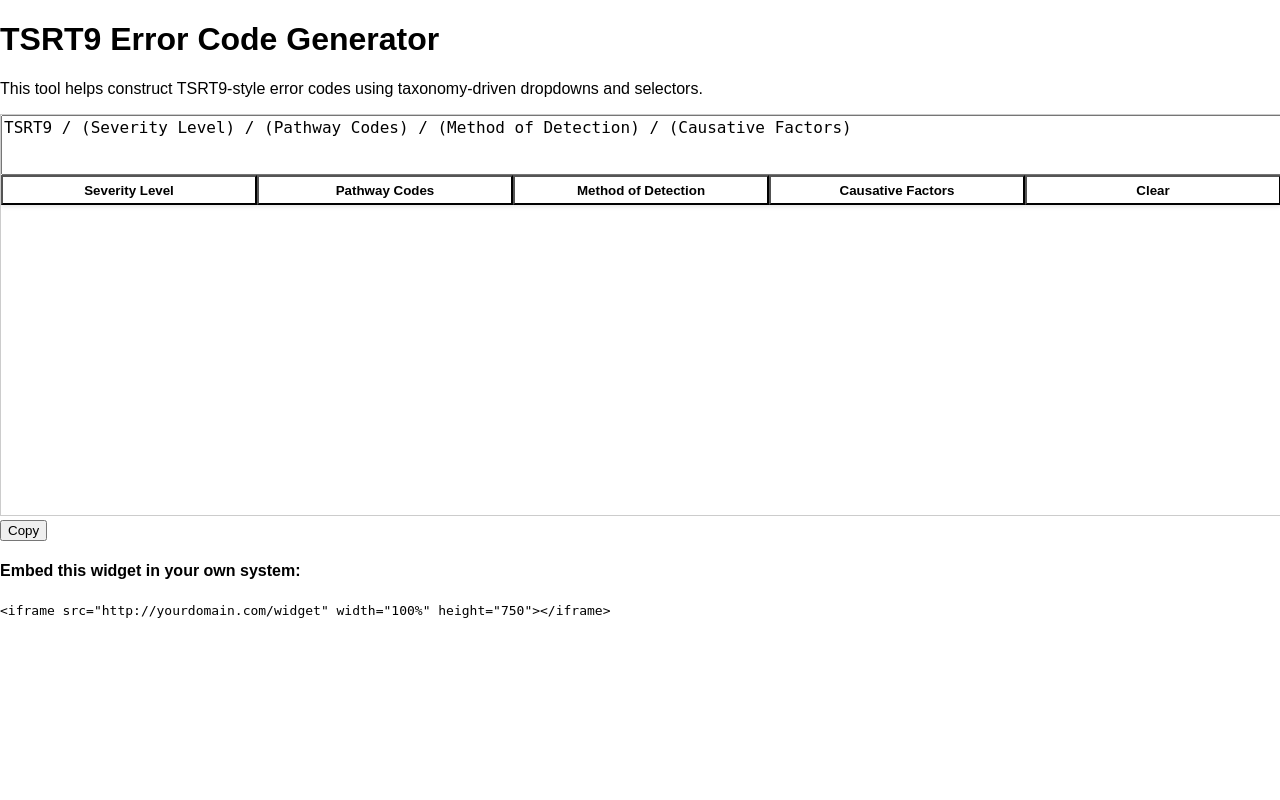
After one commit to Cotterilla12/TSRT9-Web-Widget, a Flask app: page /TSRT9 in a window 1280 px wide. The commit adds this page. Run offline with Flask 3, Linux system fonts and the light colour scheme.

Commit message:
Essentially completely finished it

```diff
--- a/app.py
+++ b/app.py
@@ -46,11 +46,6 @@ severityLevels = LoadData("Severity Levels.csv")
 
 app = Flask(__name__)
 
-@app.route("/widget")
-def widget():
-    message = "Welcome to the Department Widget!"
-    return render_template("widget.html")
-
 @app.route("/api/severity")
 def api_severity():
     return jsonify(severityLevels)
@@ -72,9 +67,25 @@ def api_causative(category):
         return jsonify(sorted(list(causativeFactors.keys()), key = lambda x: int(x.split(":")[0])))
     return jsonify(causativeFactors[category])
 
+@app.route("/TSRT9/<path:code>")
+@app.route("/TSRT9")
 @app.route("/")
-def home():
-    return redirect(url_for("widget"))
+def home(code = ""):
+    code = code.replace(" ", "")
+    return render_template("home.html", initialCode = code)
+
+@app.route("/widget/TSRT9/<path:code>")
+@app.route("/widget/TSRT9")
+@app.route("/widget")
+def widget(code = ""):
+    code = code.replace(" ", "")
+    return render_template("widget.html", initialCode = code)
+
+@app.route("/widget/<taxonomy>/TSRT9/<path:code>")
+@app.route("/widget/<taxonomy>")
+def widgetSingle(taxonomy, code = ""):
+    code = code.replace(" ", "")
+    return render_template("widget.html", singleTaxonomy=taxonomy, initialCode=code)
 
 if __name__ == "__main__":
     app.run(debug=True)
--- a/static/style.css
+++ b/static/style.css
@@ -1,9 +1,11 @@
 html, body {
     height: 100%;
     margin: 0;
+    padding: 0;
     display: flex;
     flex-direction: column;
     overflow: hidden;
+    font-family: sans-serif;
 }
 
 /* ──────────────── TOP SECTION ──────────────── */
--- /dev/null
+++ b/templates/home.html
@@ -0,0 +1,47 @@
+<!-- templates/home.html -->
+<!DOCTYPE html>
+<html lang="en">
+<head>
+    <meta charset="UTF-8">
+    <title>TSRT9 Error Code Generator</title>
+    <link rel="stylesheet" href="{{ url_for('static', filename='style.css') }}">
+    <style>
+        html, body {
+            overflow: auto !important;
+        }
+        iframe {
+            width: 100%;
+            height: 400px;
+            border: 1px solid #ccc;
+        }
+    </style>
+</head>
+<body>
+    <div class="container">
+        <h1>TSRT9 Error Code Generator</h1>
+        <p>This tool helps construct TSRT9-style error codes using taxonomy-driven dropdowns and selectors.</p>
+        {% if initialCode %}
+            <iframe id="widgetIframe" src="/widget/TSRT9/{{ initialCode|urlencode }}"></iframe>
+        {% else %}
+            <iframe id="widgetIframe" src="/widget"></iframe>
+        {% endif %}
+        <button onclick="requestValueFromWidget()">Copy</button>
+        <h4>Embed this widget in your own system:</h4>
+        <code>&lt;iframe src="http://yourdomain.com/widget" width="100%" height="750"&gt;&lt;/iframe&gt;</code>
+    </div>
+    <script>
+        function requestValueFromWidget() {
+            const iframe = document.getElementById("widgetIframe");
+            // Send a message to the widget requesting its value
+            iframe.contentWindow.postMessage({ action: "getValue" }, "*");
+        }
+
+        window.addEventListener("message", function(event) {
+            // Validate event.origin here in a production app for security.
+            if (event.data && event.data.action === "sendValue") {
+                navigator.clipboard.writeText(event.data.value);
+            }
+        });
+      </script>
+</body>
+</html>
--- a/templates/widget.html
+++ b/templates/widget.html
@@ -8,16 +8,23 @@
 <body>
     <div class="top-container">
         <div class="textbox-wrapper">
+            {% if initialCode %}
+                <textarea id="mainTextBox" readonly>{{initialCode}}</textarea>
+            {% else %}
                 <textarea id="mainTextBox" readonly>TSRT9 / (Severity Level) / (Pathway Codes) / (Method of Detection) / (Causative Factors)</textarea>
+            {% endif %}
         </div>
     </div>
 
     <div class="button-container">
         <div class="button-row">
-            <button id="SLBtn" onclick="showSeverityOptions()">Severity Level</button>
+            {% if not singleTaxonomy %}
+                <button id="SLBtn" onclick="showSLOptions()">Severity Level</button>
                 <button id="PCBtn" onclick="showPCOptions()">Pathway Codes</button>
-            <button id="MoDBtn" onclick="showMoDOptions()">Method of Detection</button>
+                <button id="MDBtn" onclick="showMDOptions()">Method of Detection</button>
                 <button id="CFBtn" onclick="showCFOptions()">Causative Factors</button>
+            {% endif %}
+
             <button id="ClearBtn" onclick="clearText()">Clear</button>
         </div>
     </div>
@@ -35,7 +42,7 @@
     </div>
 
     <script>
-        function showSeverityOptions() {
+        function showSLOptions() {
             document.getElementById("taxonomyMenu").style.display = 'none';
             const menu = document.getElementById("taxonomyMenuSingle");
             menu.innerHTML = 'Loading Severity Levels';
@@ -119,7 +126,7 @@
             document.getElementById("rightContent").innerHTML = '';
             const menu = document.getElementById("leftContent");
             menu.innerHTML = 'Loading Pathway Code Categories';
-            document.getElementById("taxonomyMenu").style.display = 'block';
+            document.getElementById("taxonomyMenu").style.display = 'flex';
             toggleMenuButtons("PCBtn");
 
             fetch("/api/pathwaycodes")
@@ -196,43 +203,57 @@
             let placeholder = "";
             if (taxonomy == "PC"){
                 placeholder = "(Pathway Codes)";
-            } else if (taxonomy == "MoD"){
+            } else if (taxonomy == "MD"){
                 placeholder = "(Method of Detection)";
             } else if (taxonomy == "CF"){
                 placeholder = "(Causative Factors)";
             }
 
-            let MoDPoint = -1
+            if ("{{ singleTaxonomy|default('') }}".trim() != ""){
+                let prefix = "";
+                if (taxonomy == "MD"){
+                    prefix = "MD";
+                }
+
+                if (tb.value == placeholder){
+                    tb.value = prefix + code;
+                } else {
+                    tb.value = sortCodes(tbList.concat(prefix + code)).join(" / ");
+                }
+                return;
+            }
+
+            let MDPoint = -1
             for (let i = 3; i < tbList.length; i++){
                 if (tbList[i].includes("MD") || tbList[i].includes("(Method of Detection)")){
-                    MoDPoint = i;
+                    MDPoint = i;
                     break;
                 }
             }
 
             let levelTax = tbList.slice(0, 2);
-            let PCTax = tbList.slice(2, MoDPoint);
-            let MoDTax = tbList[MoDPoint];
-            let CFTax = tbList.slice(MoDPoint + 1);
+            let PCTax = tbList.slice(2, MDPoint);
+            let MDTax = tbList[MDPoint];
+            let CFTax = tbList.slice(MDPoint + 1);
 
             let taxonomyToEdit = [];
             if (taxonomy == "PC"){
                 taxonomyToEdit = PCTax;
-            } else if (taxonomy == "MoD"){
-                taxonomyToEdit = MoDTax;
+            } else if (taxonomy == "MD"){
+                taxonomyToEdit = MDTax;
             } else if (taxonomy == "CF"){
                 taxonomyToEdit = CFTax;
             }
 
-            if (taxonomyToEdit.length == 1 && taxonomyToEdit[0] == placeholder && taxonomy != "MoD"){
+            if (taxonomyToEdit.length == 1 && taxonomyToEdit[0] == placeholder && taxonomy != "MD"){
                 taxonomyToEdit = [];
             }
 
-            if(addBool && taxonomy != "MoD"){
+            if(addBool && taxonomy != "MD"){
                 if (!taxonomyToEdit.includes(code)){
                     taxonomyToEdit = sortCodes(taxonomyToEdit.concat(code));
                 }
-            } else if (addBool && taxonomy == "MoD"){
+            } else if (addBool && taxonomy == "MD"){
                 taxonomyToEdit = "MD" + code;
             } else {
                 const index = taxonomyToEdit.indexOf(code);
@@ -246,11 +267,11 @@
 
             let fullTaxonomy = []
             if (taxonomy == "PC"){
-                fullTaxonomy = levelTax.concat(sortCodes(taxonomyToEdit), MoDTax, sortCodes(CFTax));
-            } else if (taxonomy == "MoD"){
+                fullTaxonomy = levelTax.concat(sortCodes(taxonomyToEdit), MDTax, sortCodes(CFTax));
+            } else if (taxonomy == "MD"){
                 fullTaxonomy = levelTax.concat(sortCodes(PCTax), taxonomyToEdit, sortCodes(CFTax));
             } else if (taxonomy == "CF"){
-                fullTaxonomy = levelTax.concat(sortCodes(PCTax), MoDTax, sortCodes(taxonomyToEdit));
+                fullTaxonomy = levelTax.concat(sortCodes(PCTax), MDTax, sortCodes(taxonomyToEdit));
             }
 
             tb.value = fullTaxonomy.join(" / ")
@@ -312,14 +333,14 @@
             return splitCodes.map(parts => prefix + parts[1] + parts[2]);
         }
 
-        function showMoDOptions() {
+        function showMDOptions() {
             document.getElementById("taxonomyMenuSingle").style.display = 'none';
             document.getElementById("leftContent").innerHTML = '';
             document.getElementById("rightContent").innerHTML = '';
             const menu = document.getElementById("leftContent");
             menu.innerHTML = 'Loading Method of Detection Categories';
-            document.getElementById("taxonomyMenu").style.display = 'block';
-            toggleMenuButtons("MoDBtn");
+            document.getElementById("taxonomyMenu").style.display = 'flex';
+            toggleMenuButtons("MDBtn");
 
             fetch("/api/pathwaycodes")
                 .then(res => res.json())
@@ -331,10 +352,10 @@
 
                         const button = document.createElement("button");
                         button.textContent = category[1];
-                        button.id = "btnMoDCategory" + category[1].replace(/\s+/g, "");
+                        button.id = "btnMDCategory" + category[1].replace(/\s+/g, "");
                         button.classList.add("toggle-button");
                         button.onclick = () => {
-                            displayMoDcategory(category[1]);
+                            displayMDcategory(category[1]);
                             toggleButtons(button.id, "leftContent");
                         }
 
@@ -348,7 +369,7 @@
                 });
         }
 
-        function displayMoDcategory(category){
+        function displayMDcategory(category){
             const menu = document.getElementById("rightContent");
             menu.innerHTML = 'Loading Methods of Detection';
 
@@ -369,7 +390,7 @@
                         button.classList.add("toggle-button");
                         button.id = "btn" + code;
                         button.onclick = () => {
-                            addRemoveCode(code, "MoD", true);
+                            addRemoveCode(code, "MD", true);
                             toggleButtons(button.id, "rightContent");
                         }
 
@@ -397,7 +418,7 @@
             document.getElementById("rightContent").innerHTML = '';
             const menu = document.getElementById("leftContent");
             menu.innerHTML = 'Loading Causative Factor Categories';
-            document.getElementById("taxonomyMenu").style.display = 'block';
+            document.getElementById("taxonomyMenu").style.display = 'flex';
             toggleMenuButtons("CFBtn");
 
             fetch("/api/causativefactors")
@@ -470,7 +491,7 @@
             const sections = {
                 SL: ["(Severity Level)", "SLBtn"],
                 PC: ["(Pathway Codes)", "PCBtn"],
-                MoD: ["(Method of Detection)", "MoDBtn"],
+                MD: ["(Method of Detection)", "MDBtn"],
                 CF: ["(Causative Factors)", "CFBtn"]
             };
 
@@ -485,12 +506,74 @@
         }
 
         function clearText() {
+            let taxonomy = "{{ singleTaxonomy|default('') }}".toUpperCase();
+
+            if (taxonomy == ""){
                 document.getElementById("mainTextBox").value =
                     "TSRT9 / (Severity Level) / (Pathway Codes) / (Method of Detection) / (Causative Factors)";
-            document.getElementById("taxonomyMenuSingle").style.display = 'none';
-            document.getElementById("taxonomyMenu").style.display = 'none';
                     toggleMenuButtons("ClearBtn");
+                return;
             }
+
+            let taxSL = "{{ SLTaxonomy|default('(Severity Level)') }}";
+            let taxPC = "{{ PCTaxonomy|default('(Pathway Codes)') }}";
+            let taxMD = "{{ MDTaxonomy|default('(Method of Detection)') }}";
+            let taxCF = "{{ SLTaxonomy|default('(Causative Factors)') }}";
+
+            if (taxonomy == "SL"){
+                document.getElementById("mainTextBox").value = taxSL.trim();
+            } else if (taxonomy == "PC"){
+                document.getElementById("mainTextBox").value = taxPC.trim();
+            } else if (taxonomy == "MD"){
+                document.getElementById("mainTextBox").value = taxMD.trim();
+            } else if (taxonomy == "CF"){
+                document.getElementById("mainTextBox").value = taxCF.trim();
+            }
+        }
+
+        window.addEventListener("message", function(event) {
+            // Optionally, validate event.origin here.
+            if (event.data && event.data.action === "getValue") {
+                const value = document.getElementById("mainTextBox").value;
+                window.parent.postMessage({ action: "sendValue", value: value }, "*");
+            }
+        });
+
+        function sanitizeText(text, taxonomy = "") {
+            let taxSL = "{{ SLTaxonomy|default('(Severity Level)') }}";
+            let taxPC = "{{ PCTaxonomy|default('(Pathway Codes)') }}";
+            let taxMD = "{{ MDTaxonomy|default('(Method of Detection)') }}";
+            let taxCF = "{{ SLTaxonomy|default('(Causative Factors)') }}";
+
+            if (taxonomy == "SL"){
+                return taxSL.trim();
+            } else if (taxonomy == "PC"){
+                return taxPC.trim();
+            } else if (taxonomy == "MD"){
+                return taxMD.trim();
+            } else if (taxonomy == "CF"){
+                return taxCF.trim();
+            } else{
+                return ["TSRT9",  taxSL.trim(), taxPC.trim(), taxMD.trim(), taxCF.trim()].join(" / ");
+            }
+        }
+
+        window.addEventListener("DOMContentLoaded", function() {
+            // Get the textarea element.
+            const textarea = document.getElementById("mainTextBox");
+            // Sanitize its current content.
+            textarea.value = sanitizeText(textarea.value, "{{ singleTaxonomy|default('') }}".toUpperCase());
+
+            var singleTax = "{{ singleTaxonomy|default('') }}".toUpperCase();
+            if(singleTax) {
+                var funcName = "show" + singleTax + "Options";
+                if (typeof window[funcName] === "function") {
+                    window[funcName]();
+                } else {
+                    console.log("Function " + funcName + " not found.");
+                }
+            }
+        });
     </script>
 </body>
 </html>
```
Also changed, not shown: other parts of static/style.css (+28 -11 lines). Lines whose indentation alone changed are shown as unchanged.
